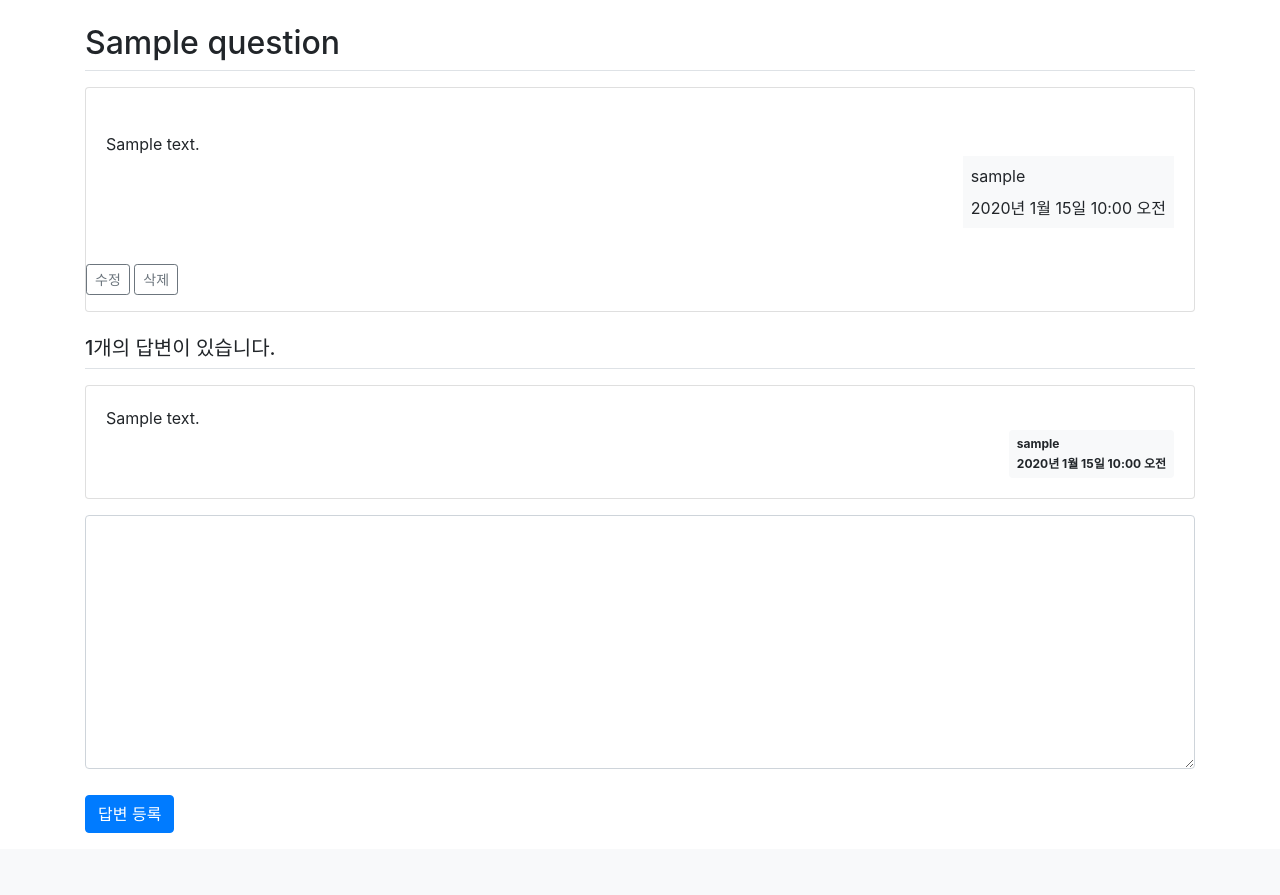
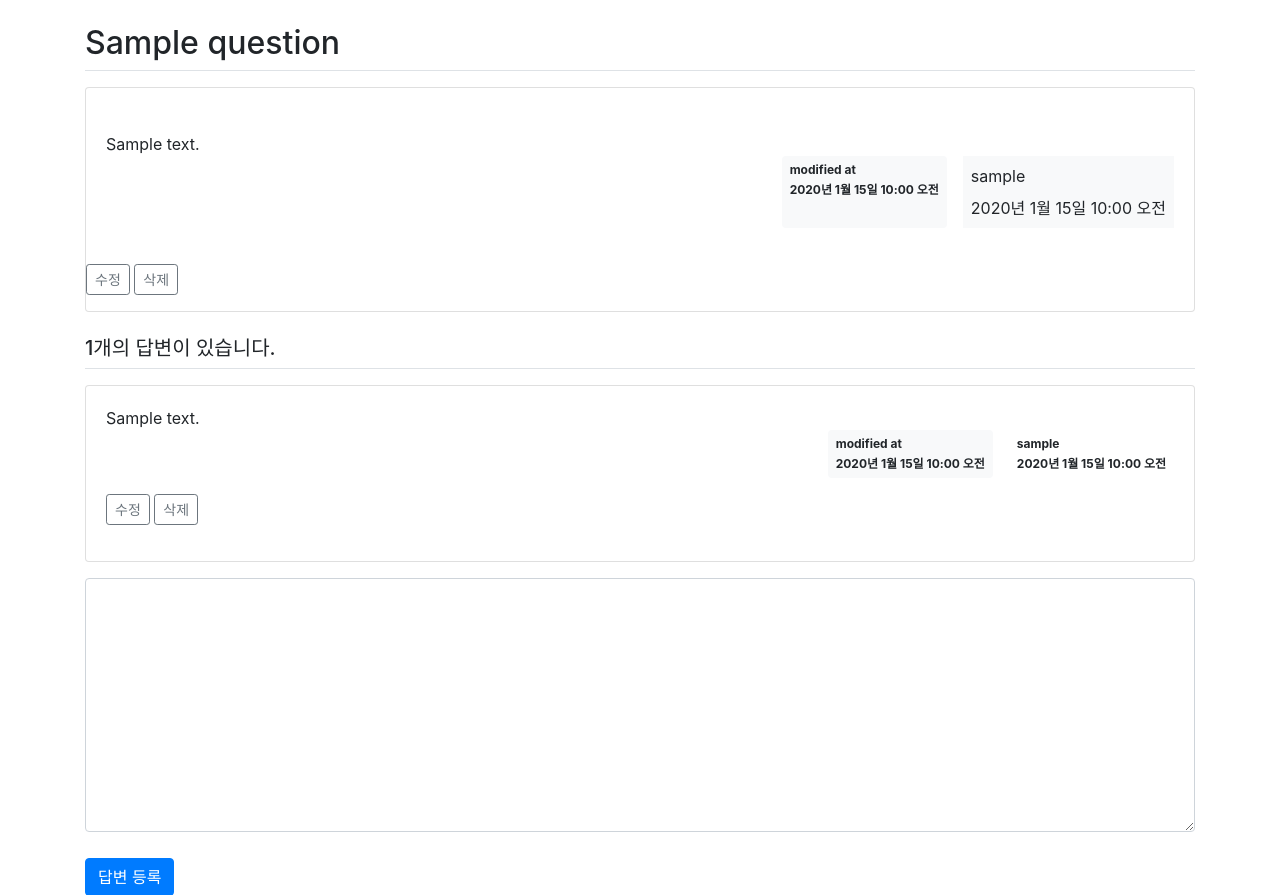
Before and after one commit to yiryeong/DjangoBoard, a Django app: page /pybo/answer/create/1/ in a window 1280 px wide. Shown: the part 56-951 px from the top of the page. Before the commit the page ends 889 px from the top, so only its background shows below. Run offline with Django 4.2, Linux system fonts and the light colour scheme; a user stored in the database is signed in; tables that the repository leaves empty hold one stand-in row (values such as "Sample post"); some libraries are stand-ins or nearby versions.

Commit message:
add answer modify, delete feature
Signed-off-by: yiryeong0720 <yiryeong0720@gmail.com>

```diff
--- a/common/views.py
+++ b/common/views.py
@@ -13,7 +13,8 @@ def signup(request):
         form = UserForm(request.POST)
         if form.is_valid():
             form.save()
-            username = form.cleaned_data.get('username')
+            # .is_valid() 를 통해서 검증에 통과한 값은 cleaned_data 변수명으로 사전타입 으로 제공된다.
+            username = form.cleaned_data.get('username')   # form.cleaned_data['username']
             raw_password = form.cleaned_data.get('password1')
             # authenticate, login 함수는 django.contrib.auth  패키지에 있는 함수로 사용자 인증과 로그인을 담당한다.
             # 회원가입이 완료 된 이후에 자동으로 로그인 되도록 authenticate, login 함수 사용
--- a/pybo/urls.py
+++ b/pybo/urls.py
@@ -12,4 +12,6 @@ urlpatterns = [
 	path("question/create/", views.question_create, name='question_create'),
 	path('question/modify/<int:question_id>/', views.question_modify, name='question_modify'),
 	path('question/delete/<int:question_id>/', views.question_delete, name='question_delete'),
+	path('answer/modify/<int:answer_id>/', views.answer_modify, name='answer_modify'),
+	path('answer/delete/<int:answer_id>/', views.answer_delete, name='answer_delete'),
 ]
--- a/pybo/views.py
+++ b/pybo/views.py
@@ -3,7 +3,7 @@ from django.shortcuts import render, get_object_or_404, redirect
 from django.contrib.auth.decorators import login_required
 from django.core.paginator import Paginator
 from .forms import QuestionForm, AnswerForm
-from .models import Question
+from .models import Question, Answer
 from django.utils import timezone
 
 
@@ -127,3 +127,46 @@ def question_delete(request, question_id):
 		return redirect('pybo:detail', question_id=question.id)
 	question.delete()
 	return redirect('pybo:index')
+
+
+@login_required(login_url='common:login')
+def answer_modify(request, answer_id):
+	"""
+	답변 수정
+	:param request:
+	:param answer_id: 답변 레코드 아이디
+	:return:
+	"""
+	answer = get_object_or_404(Answer, pk=answer_id)
+	if request.user != answer.author:
+		messages.error(request, '수정권한이 없습니다.')
+		return redirect('pybo:detail', question_id=answer.question.id)
+
+	if request.method == 'POST':
+		form = AnswerForm(request.POST, instance=answer)
+		if form.is_valid():
+			answer = form.save(commit=False)
+			answer.author = request.user
+			answer.modify_date = timezone.now()
+			answer.save()
+			return redirect('pybo:detail', question_id=answer.question.id)
+	else:
+		form = AnswerForm(instance=answer)
+	context = {'answer': answer, 'form': form}
+	return render(request, 'pybo/answer_form.html', context)
+
+
+@login_required(login_url='common:login')
+def answer_delete(request, answer_id):
+	"""
+	답변 삭제
+	:param request:
+	:param answer_id: 답변 레코드 아이디
+	:return:
+	"""
+	answer = get_object_or_404(Answer, pk=answer_id)
+	if request.user != answer.author:
+		messages.error(request, '삭제권한이 없습니다.')
+	else:
+		answer.delete()
+	return redirect('pybo:detail', question_id=answer.question.id)
--- a/templates/pybo/question_detail.html
+++ b/templates/pybo/question_detail.html
@@ -9,6 +9,12 @@
                 {{ question.content }}
             </div>
             <div class="d-flex justify-content-end">
+                {% if question.modify_date %}
+                    <div class="badge badge-light p-2 text-left mx-3">
+                        <div class="mb-2"> modified at </div>
+                        <div>{{ question.modify_date }}</div>
+                    </div>
+                {% endif %}
                 <div class="'badge badge-light p-2 text-left">
                     <div class="mb-2"> {{ question.author.username }}</div>
                     <div>{{ question.create_date }}</div>
@@ -23,6 +29,7 @@
             </div>
         {% endif %}
     </div>
+
     <h5 class="border-bottom my-3 py-2">{{ question.answer_set.count}}개의 답변이 있습니다.</h5>
     {% for answer in question.answer_set.all %}
         <div class="card my-3">
@@ -31,11 +38,24 @@
                     {{ answer.content }}
                 </div>
                 <div class="d-flex justify-content-end">
-                <div class="badge badge-light p-2 text-left">
+                    {% if answer.modify_date %}
+                        <div class="badge badge-light p-2 text-left mx-3">
+                            <div class="mb-2"> modified at </div>
+                            <div>{{ answer.modify_date }}</div>
+                        </div>
+                    {% endif %}
+                    <div class="badge badge-lig ht p-2 text-left">
                         <div class="mb-2"> {{ answer.author.username }}</div>
                         <div>{{ answer.create_date }}</div>
                     </div>
                 </div>
+                <!-- 질문 수정 버튼은 로그인한 사용자와 글쓴이가 같은 경우에만 보여야 한다. -->
+                {% if request.user == answer.author %}
+                    <div class="my-3">
+                        <a href="{% url 'pybo:answer_modify' answer.id %}" class="btn btn-sm btn-outline-secondary">수정</a>
+                        <a href="#" class="delete btn btn-sm btn-outline-secondary" data-uri="{% url 'pybo:answer_delete' answer.id %}">삭제</a>
+                    </div>
+                {% endif %}
             </div>
         </div>
     {% endfor %}
```
Also changed, not shown: templates/pybo/answer_form.html (added, +15 -0 lines). Lines whose indentation alone changed are shown as unchanged.
